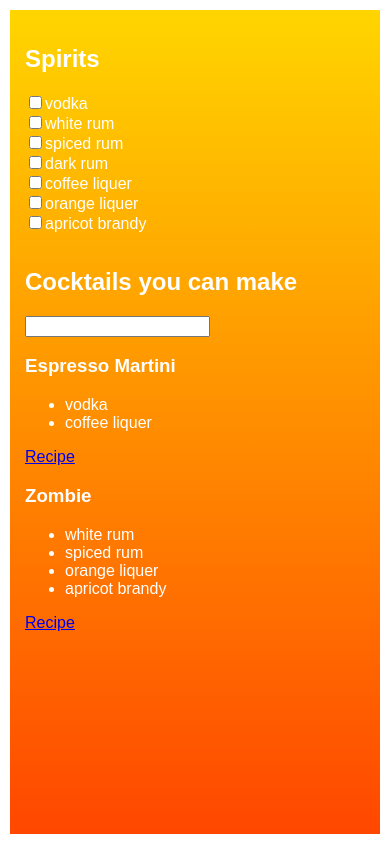
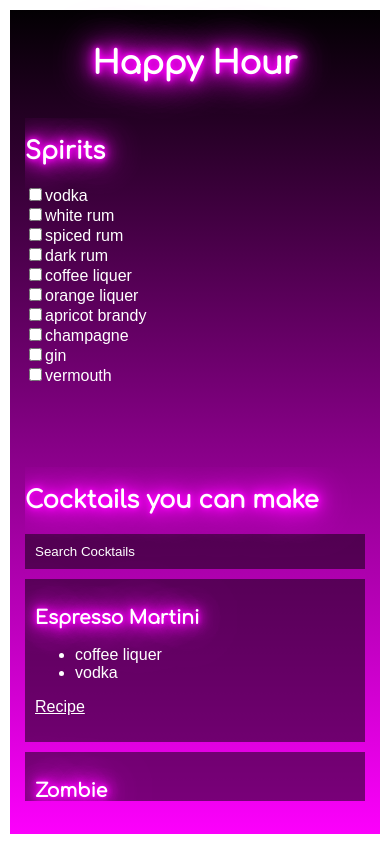
Before and after one commit to Jack95uk/ReactPlayground, a React (Create React App) app: page / in a window 390 px wide. Built offline with nearby package versions, Linux system fonts and the light colour scheme.

Commit message:
responsive theming + more coctails added

```diff
--- a/src/components/App.js
+++ b/src/components/App.js
@@ -33,14 +33,16 @@ class App extends Component {
 
 
   render() {
-    const spiritEntries = Object.entries(Spirits);
+    const spiritEntries = Object.entries(Spirits).sort((a, b) => a[0] > b[0]);
 
     return (
       <div className="App">
+        <h1 className="app-title">Happy Hour</h1>
           <div className="spirit-selector">
             <h2>Spirits</h2>
             <div className="checkbox-group">
-              {spiritEntries.map(entry => {
+              {spiritEntries
+                .map(entry => {
                 const checked = (this.state.selectedSpirits & entry[1]);
                 return (
                   <div key={entry[1]} className="spirit-option">
@@ -56,7 +58,7 @@ class App extends Component {
           </div>
           <div className="cocktail-selector">
             <h2>Cocktails you can make</h2>
-            <input type="text" name="search" value={this.state.search} onChange={this.handleInput}/>
+            <input type="text" name="search" className="form-field" value={this.state.search} onChange={this.handleInput} placeholder="Search Cocktails"/>
 
             <CocktailList search={this.state.search} selectedSpirits={this.state.selectedSpirits}/>
           </div>
--- a/src/components/CocktailList.js
+++ b/src/components/CocktailList.js
@@ -18,13 +18,13 @@ const CocktailList = (props) => {
     <div className="cocktail-list">
       {filteredCocktails2.map(cocktail => {
         return (
-          <div key={cocktail.name}>
+          <div key={cocktail.name} className="card card-dark">
             <h3>{cocktail.name}</h3>
             <ul>
-              {GetListFromEnum(cocktail.spirits, Spirits).map(spirit => <li key={spirit}>{spirit.replace('_', ' ')}</li>)}
+              {GetListFromEnum(cocktail.spirits, Spirits).sort().map(spirit => <li key={spirit}>{spirit.replace('_', ' ')}</li>)}
             </ul>
             <p>
-              <a href={cocktail.URL} target="_blank">Recipe</a>
+              <a href={cocktail.URL} target="_blank" className="link">Recipe</a>
             </p>
           </div>
         )
--- a/src/resources/cocktails.json
+++ b/src/resources/cocktails.json
@@ -8,5 +8,15 @@
     "name": "Zombie",
     "spirits": 102,
     "URL": "https://uk.thebar.com/recipe/zombie"
+  },
+  {
+    "name": "Mimosa",
+    "spirits": 128,
+    "URL": "https://en.wikipedia.org/wiki/Mimosa_(cocktail)"
+  },
+  {
+    "name": "Martini",
+    "spirits": 768,
+    "URL": "https://en.wikipedia.org/wiki/Martini_(cocktail)"
   }
 ]
--- a/src/resources/spirits.json
+++ b/src/resources/spirits.json
@@ -5,5 +5,8 @@
   "dark_rum":8,
   "coffee_liquer":16,
   "orange_liquer":32,
-  "apricot_brandy": 64
+  "apricot_brandy": 64,
+  "champagne": 128,
+  "gin": 256,
+  "vermouth":512
 }
--- a/src/stylesheets/css/index.css
+++ b/src/stylesheets/css/index.css
@@ -1,4 +1,6 @@
+@import url("https://fonts.googleapis.com/css?family=Comfortaa");
 html {
+  --neon-primary: magenta;
   box-sizing: border-box; }
 
 *, *::before, *::after {
@@ -9,21 +11,60 @@ body {
   padding: 15px;
   font-family: sans-serif;
   background-color: #222;
-  background-image: linear-gradient(to top, orangered, gold);
+  background-image: linear-gradient(to bottom, black, var(--neon-primary));
+  background-attachment: fixed;
   color: white;
   border: 10px solid white;
   min-height: 100vh;
   width: 100vw; }
 
+h1, h2, h3, h4, h5, h6 {
+  font-family: 'Comfortaa', Arial, sans-serif;
+  color: #ffffff;
+  color: #ffffff;
+  text-shadow: 0 0 5px var(--neon-primary), 0 0 10px var(--neon-primary), 0 0 15px var(--neon-primary), 0 0 20px var(--neon-primary), 0 0 35px var(--neon-primary), 0 0 40px var(--neon-primary), 0 0 50px var(--neon-primary); }
+
 .App {
   display: grid;
+  height: 92vh;
   grid-template-columns: repeat(2, 1fr);
+  grid-template-rows: auto repeat(2, 1fr);
   grid-gap: 15px; }
   .App .spirit-selector,
   .App .cocktail-selector {
-    grid-column: 1 / 3; }
+    grid-column: 1 / 3;
+    overflow-y: auto;
+    overflow-x: visible; }
   @media screen and (min-width: 500px) {
     .App .spirit-selector {
       grid-column: 1 / 2; }
     .App .cocktail-selector {
       grid-column: 2 / 3; } }
+
+.app-title {
+  grid-column: 1 / 3;
+  text-align: center; }
+
+.form-field {
+  display: block;
+  width: 100%;
+  border: none;
+  padding: 10px;
+  color: #ffffff;
+  font-family: inherit;
+  background-color: rgba(0, 0, 0, 0.5); }
+  .form-field::placeholder {
+    color: #ffffff; }
+
+.card {
+  padding: 10px;
+  margin: 10px 0; }
+  .card.card-dark {
+    background-color: rgba(0, 0, 0, 0.5);
+    color: white; }
+  .card.card-light {
+    background-color: rgba(255, 255, 255, 0.5);
+    color: black; }
+
+.link {
+  color: inherit; }
--- a/src/stylesheets/index.scss
+++ b/src/stylesheets/index.scss
@@ -1,4 +1,9 @@
+
+@import url('https://fonts.googleapis.com/css?family=Comfortaa');
+@import './text-effects';
+
 html {
+  --neon-primary: magenta;
   box-sizing: border-box;
 }
 
@@ -11,21 +16,32 @@ body {
   padding: 15px;
   font-family: sans-serif;
   background-color: #222;
-  background-image: linear-gradient(to top, orangered, gold);
+  background-image: linear-gradient(to bottom, black, var(--neon-primary));
+  background-attachment: fixed;
   color: white;
   border: 10px solid white;
   min-height: 100vh;
-  width: 100vw
+  width: 100vw;
+}
+
+h1, h2, h3, h4, h5, h6 {
+  font-family: 'Comfortaa', Arial, sans-serif;
+  color: #ffffff;
+  @include neon-glow;
 }
 
 .App {
   display: grid;
+  height: 92vh;
   grid-template-columns: repeat(2, 1fr);
+  grid-template-rows: auto repeat(2, 1fr);
   grid-gap: 15px;
 
   .spirit-selector,
   .cocktail-selector {
     grid-column: 1 / 3;
+    overflow-y: auto;
+    overflow-x: visible;
   }
   @media screen and (min-width: 500px){
     .spirit-selector {
@@ -36,3 +52,39 @@ body {
     }
   }
 }
+.app-title {
+  grid-column: 1 / 3;
+  text-align: center;
+}
+
+.form-field {
+  display: block;
+  width: 100%;
+  border: none;
+  padding:10px;
+  color: #ffffff;
+  font-family: inherit;
+  background-color: rgba(black, 0.5);
+
+  &::placeholder {
+    color: #ffffff;
+  }
+}
+
+.card {
+  padding: 10px;
+  margin: 10px 0;
+
+  &.card-dark {
+    background-color: rgba(black, 0.5);
+    color: white;
+  }
+  &.card-light {
+    background-color: rgba(white, 0.5);
+    color: black;
+  }
+}
+
+.link {
+  color: inherit;
+}
```
Also changed, not shown: gulpfile.js (added, +10 -0 lines), src/gulpfile.js (deleted, +0 -10 lines), src/stylesheets/_text-effects.scss (added, +11 -0 lines).
